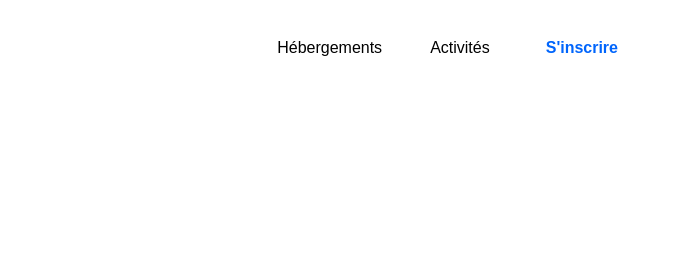
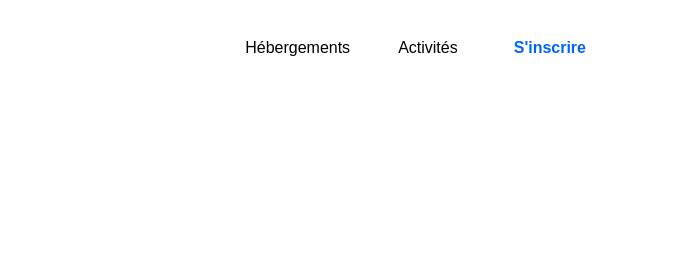
Before and after one commit to JonathanBenari/JonathanBenari_2_20072021, a plain HTML site: page index.html in a window 1280 px wide. Shown: the top 280 px of the page, 592-1280 px from the left. Drawn offline with Linux system fonts and the light colour scheme.

Commit message:
changes html done

```diff
--- a/css/style.css
+++ b/css/style.css
@@ -20,6 +20,9 @@ body {
 .logo {
     padding-top: 20px;
 }
+.menu {
+    display: flex;
+}
 
 .ul-container-navbar {
     display: flex;
@@ -27,15 +30,16 @@ body {
 }
 
 .li-container {
-
+    text-align: center;
     padding-top: 40px;
     padding-left: 1.5rem;
     padding-right: 1.5rem;
 }
 
-.li-container-register {
+.container-register {
     color: #0065FC;
     margin-left: 2rem;
+    margin-right: 2rem;
     padding-top: 40px;
     font-weight: 600;
 }
--- a/index.html
+++ b/index.html
@@ -22,12 +22,12 @@
                 <a>
                     <img src="./Projet2Reservia/images/logo/Reservia.svg"  class="logo" alt="Logo Reservia">
                 </a>
-                <nav>
+                <nav class="menu">
                     <ul class="ul-container-navbar">
                         <li class="li-container"><a href="#hebergements">Hébergements</a></li>
                         <li class="li-container"><a href="#title-section">Activités</a></li>
-                        <li class="li-container-register"><a href="#">S'inscrire</a></li>
                     </ul>
+                        <a class="container-register" href="#">S'inscrire</a>
                 </nav>
             </div>
         </header>
```
